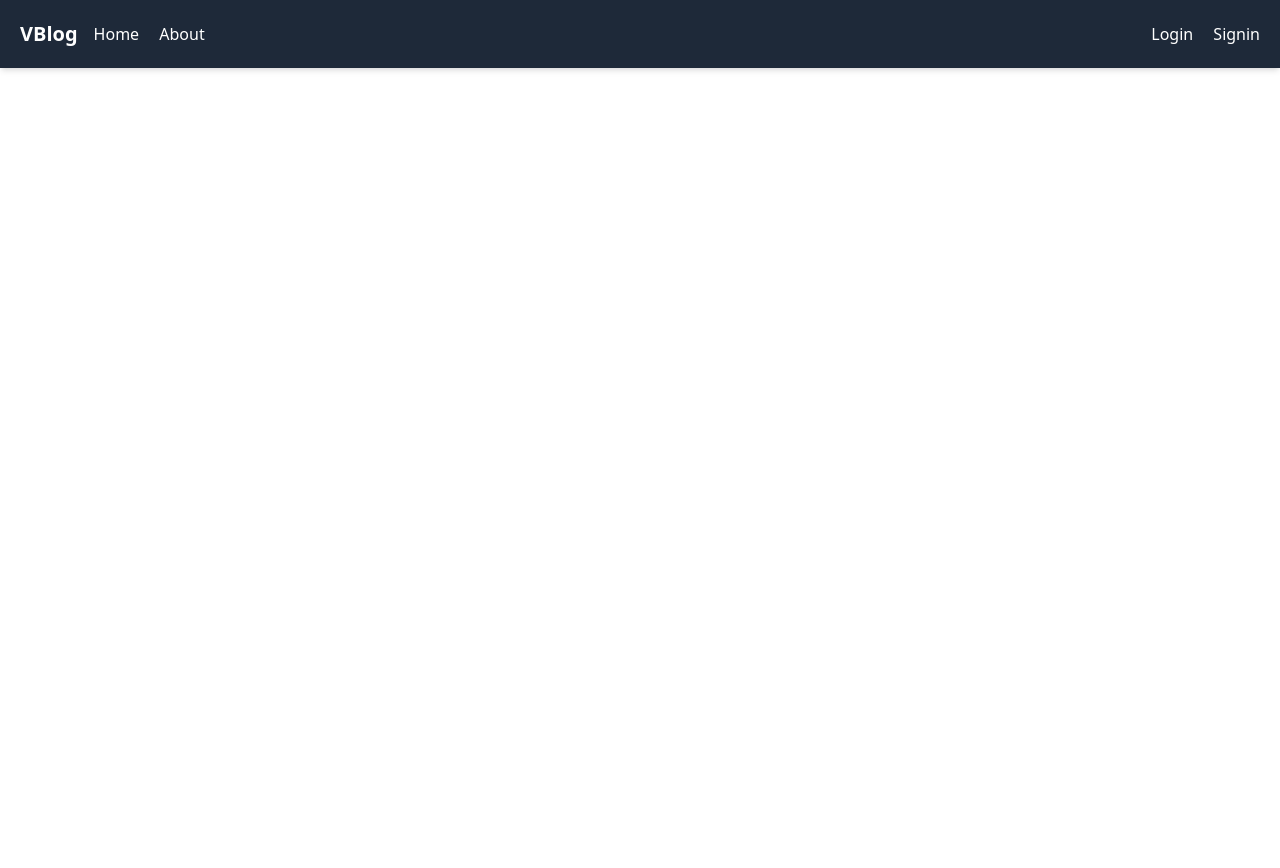
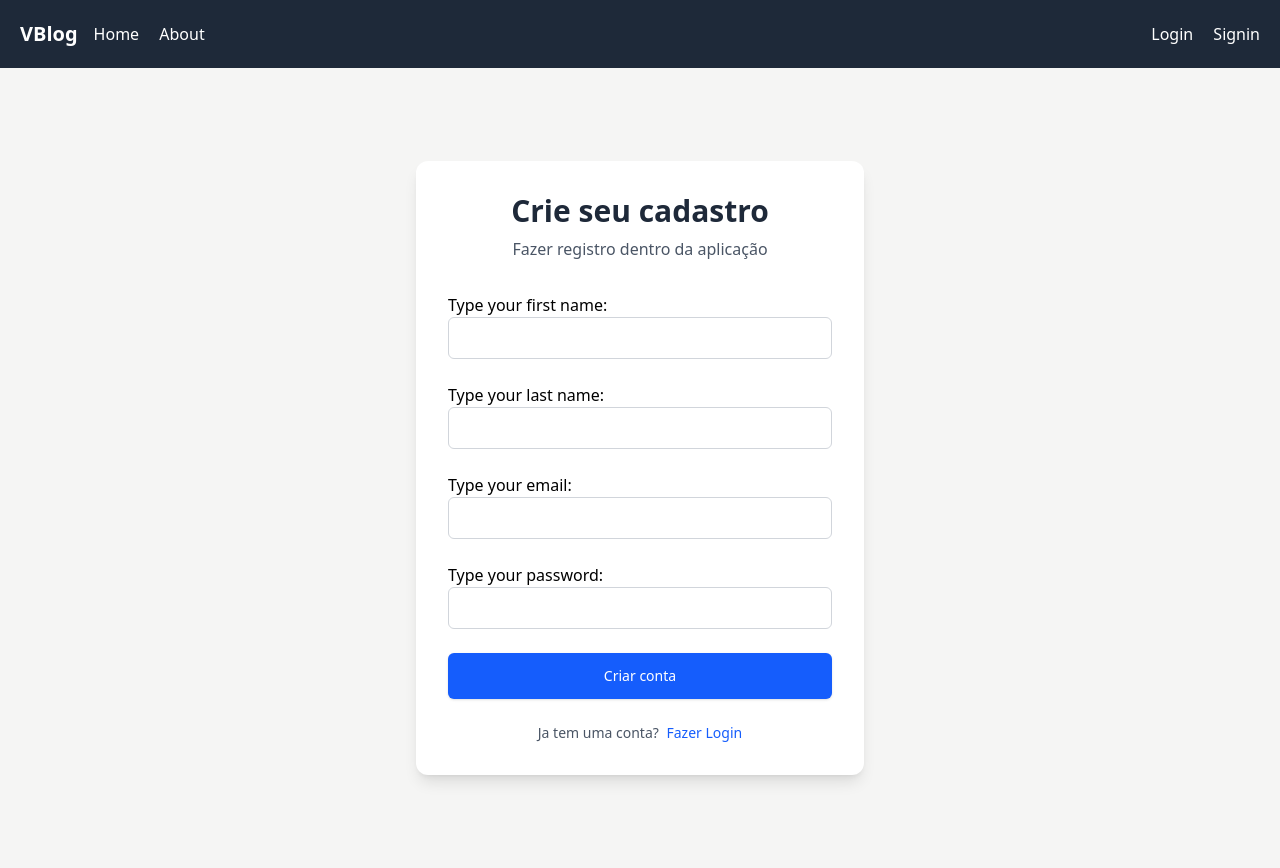
Before and after one commit to VitorMours/VBlog, a Django app: page /signin in a window 1280 px wide. Before the commit the page ends 71 px from the top, so only its background shows below. Run offline with Django 5.2, Linux system fonts and the light colour scheme.

Commit message:
forms: Creating the signin form inside of the page

```diff
--- a/blog/static/css/style.css
+++ b/blog/static/css/style.css
@@ -1,11 +1,11 @@
 .form-group {
     display:flex;
     flex-direction: column;
+    justify-content:end;
 
 }
 
 .form-group > input {
-    margin-top: 0.5rem;
     padding: 0.5rem;
     border-radius: 0.375rem;
     border: 1px solid #d1d5db;
--- a/blog/templates/login.html
+++ b/blog/templates/login.html
@@ -15,7 +15,6 @@
             {% for field in form %}
                 <div class="form-group">
                     {{ field.label_tag }}
-                    <br/>
                     {{ field }}
                 </div>
 
--- a/blog/templates/signin.html
+++ b/blog/templates/signin.html
@@ -1,3 +1,38 @@
 {% extends 'partials/base.html' %}
+{% block title %} - Login{% endblock %}
 
-{% block title %} - Sign In{% endblock %}
+{% block content %}
+<main class="bg-stone-100 min-h-screen w-full flex justify-center items-center">
+    <section class="bg-white shadow-lg rounded-xl p-8 w-full max-w-md mx-4">
+        <div class="text-center mb-8">
+            <h1 class="text-3xl font-bold text-gray-800">Crie seu cadastro</h1>
+            <p class="text-gray-600 mt-2">Fazer registro dentro da aplicação</p>
+        </div>
+
+        <form class="space-y-6">
+            {% csrf_token %}
+
+            {% for field in form %}
+                <div class="form-group">
+                    {{ field.label_tag }}
+                    {{ field }}
+                </div>
+
+            {% endfor %}
+
+            <div>
+                <button type="submit" class="w-full flex justify-center py-3 px-4 border border-transparent rounded-md shadow-sm text-sm font-medium text-white bg-blue-600 hover:bg-blue-700 focus:outline-none focus:ring-2 focus:ring-offset-2 focus:ring-blue-500 transition duration-200">
+                    Criar conta
+                </button>
+            </div>
+        </form>
+
+        <div class="mt-6 text-center">
+            <p class="text-sm text-gray-600">
+                Ja tem uma conta?
+                <a href="#" class="font-medium text-blue-600 hover:text-blue-500 ml-1">Fazer Login</a>
+            </p>
+        </div>
+    </section>
+</main>
+{% endblock %}
--- a/blog/views.py
+++ b/blog/views.py
@@ -1,6 +1,6 @@
 from django.shortcuts import render
 from django.http import HttpResponse
-from blog.forms import LoginForm
+from blog.forms import LoginForm, SigninForm
 
 def index(request):
     if request.method == "GET":
@@ -20,6 +20,7 @@ def login(request):
         return HttpResponse("You can't use this HTTP method here", status=405)
 def signin(request):
     if request.method == "GET":
-        return render(request, 'signin.html')
+        form = SigninForm()
+        return render(request, 'signin.html', {"form":form})
     else:
         return HttpResponse("You can't use this HTTP method here", status=405)
```
Also changed, not shown: blog/tests/unit/test_views.py (+29 -3 lines).
